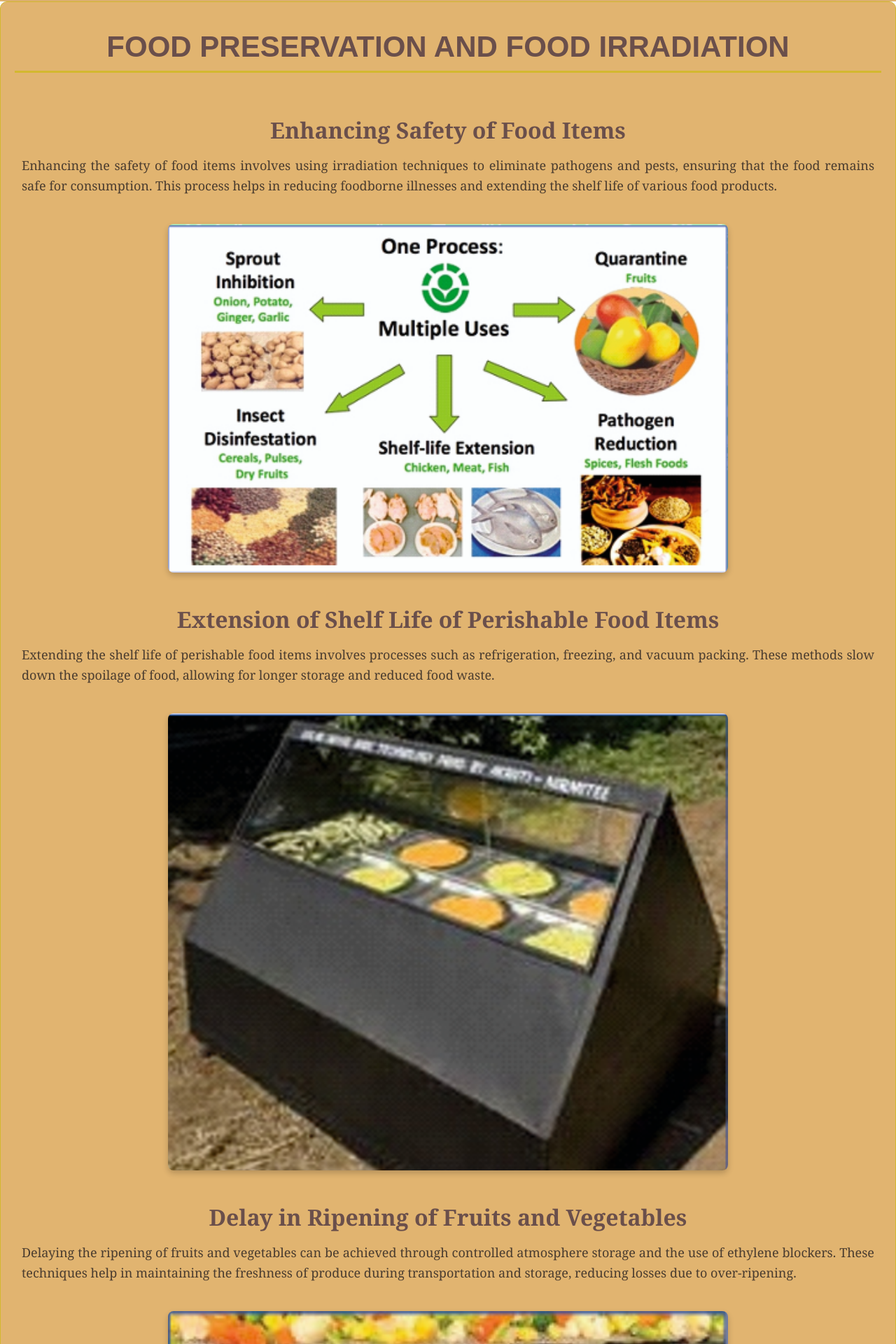
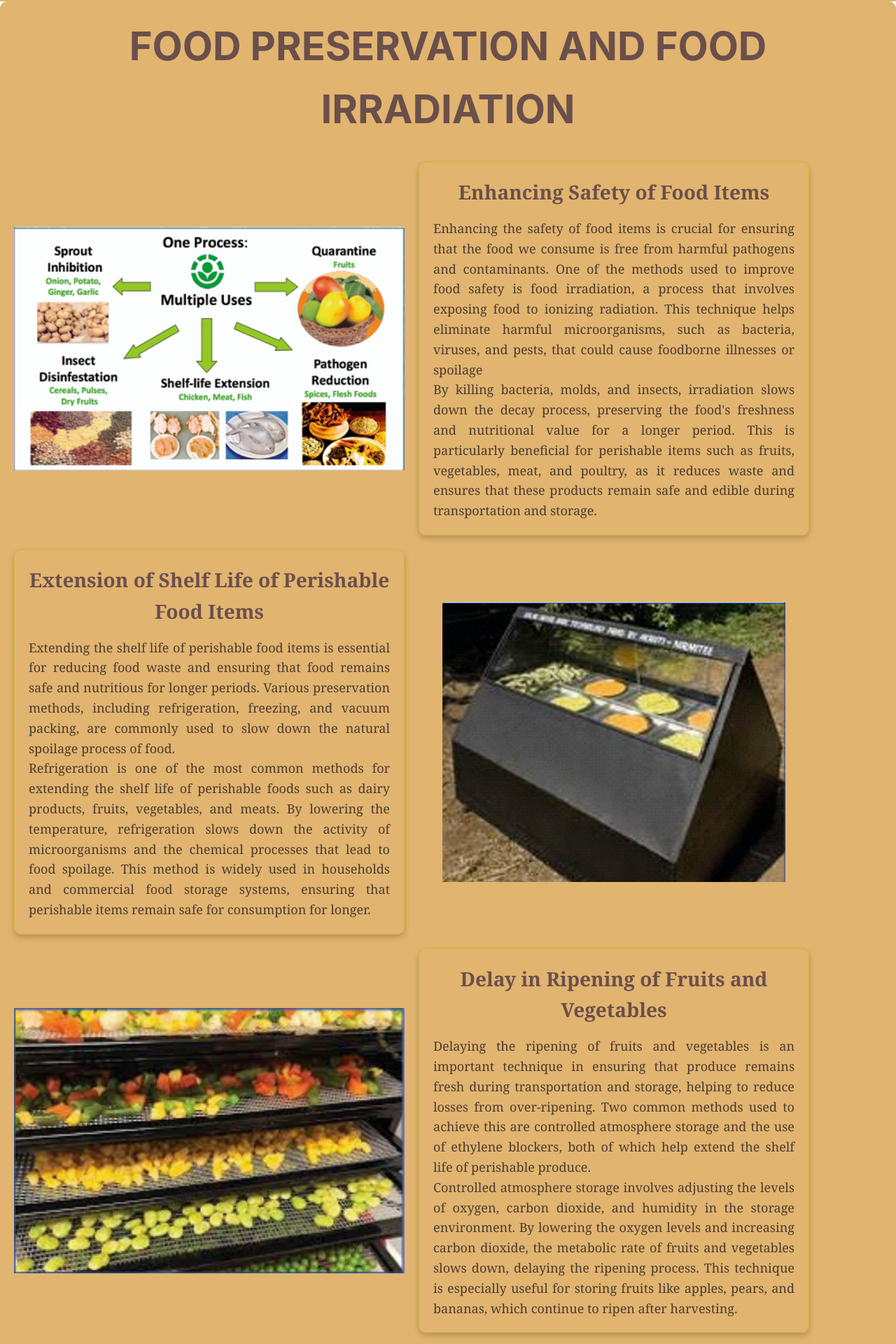
Before and after one commit to yathe/cillage_work, a React (Create React App) app: page /food in a window 1280 px wide. Shown: the part 271-2191 px from the top of the page at 70% size. Built offline with nearby package versions, Linux system fonts and the light colour scheme.

Commit message:
Update Foodprocessing.js

```diff
--- a/src/components/Our Domain/Foodprocessing.js
+++ b/src/components/Our Domain/Foodprocessing.js
@@ -1,80 +1,158 @@
-import React from 'react';
-import ag from '../../photos/f.png';
-import ag1 from '../../photos/f1.png';
-import ag2 from '../../photos/f2.png';
-import Effective from '../../photos/Effective.jpg';
-import Supply from '../../photos/Supply.jpg';
-import ag5 from '../../photos/f5.png';
-import './Foodprocessing.css'; // Import the CSS file
+import React from "react";
+import Slider from "react-slick";
+import "slick-carousel/slick/slick.css";
+import "slick-carousel/slick/slick-theme.css";
+import ag from "../../photos/f.png";
+import ag1 from "../../photos/f1.png";
+import ag2 from "../../photos/f2.png";
+import ag3 from "../../photos/f3.png";
+import ag4 from "../../photos/f4.png";
+import ag5 from "../../photos/f5.png";
+import Effective from "../../photos/Effective.jpg";
+import Supply from "../../photos/Supply.jpg";
+import { useState } from "react";
+import { useEffect } from "react";
+const FoodProcessing = () => {
+  const [windowWidth, setWindowWidth] = useState(window.innerWidth);
 
-function Foodprocessing() {
+  useEffect(() => {
+      const handleResize = () => setWindowWidth(window.innerWidth);
+      window.addEventListener('resize', handleResize);
+
+      return () => window.removeEventListener('resize', handleResize);
+  }, []);
+console.log(windowWidth);
+  const containerStyle = {
+      width: windowWidth > 768 ? '100%' : windowWidth > 480 ? '100%' : '100%',
+      padding: '20px',
+      backgroundColor: '#e1b470',
+      lineHeight: '1.6',
+      color: '#4a3c2f',
+      fontSize: windowWidth > 768 ? '18px' : windowWidth > 480 ? '16px' : '14px',
+      textAlign: 'justify',
+      borderRadius: '10px',
+      boxShadow: '0 4px 8px rgba(0, 0, 0, 0.1)',
+  };
+
+  const headerStyle = {
+      textAlign: 'center',
+      fontSize: windowWidth > 768 ? '28px' : windowWidth > 480 ? '20px' : '15px',
+      color: '#6a4f4b',
+      paddingBottom: '10px',
+      textTransform: 'uppercase',
+  };
+
+  const sectionStyle = {
+      display: 'flex',
+      alignItems: 'center',
+      width: '100%',
+      gap: '20px',
+      marginTop: '20px',
+      marginBottom: '20px',
+      flexDirection: windowWidth > 768 ? 'row' : 'column',
+  };
+
+  const imageAndContentWidth = {
+      width: windowWidth > 768 ? '45%' : '100%',
+  };
+
+  const imageStyle = {
+      ...imageAndContentWidth,
+      height:'400px',
+      objectFit: 'contain',
+      borderRadius: '8px',
+  };
+
+  const contentStyle = {
+      ...imageAndContentWidth,
+      padding: windowWidth > 768 ? '20px' : windowWidth > 480 ? '15px' : '10px',
+      border: '1px solid #d3b82f',
+      borderRadius: '10px',
+      fontFamily: 'Georgia, serif',
+      boxShadow: '0 4px 8px rgba(0, 0, 0, 0.2)',
+  };
+
+  const missionTitleStyle = {
+      fontSize: windowWidth > 768 ? '28px' : windowWidth > 480 ? '24px' : '20px',
+      color: '#6a4f4b',
+      textAlign: 'center',
+      marginBottom: '15px',
+  };
+
   return (
-        <div className="container">
-            <header className="header">
+      <div style={containerStyle}>
+          <header style={headerStyle}>
               <h1>Food Preservation and Food Irradiation</h1>
           </header>
 
-            <section className="focus-section">
-                <h2>Enhancing Safety of Food Items</h2>
+          <div style={sectionStyle}>
+              <img src={ag} alt="Technology Centre" style={imageStyle} />
+              <div style={contentStyle}>
+              <h2 style={missionTitleStyle}>Enhancing Safety of Food Items</h2>
                   <p>
-                    Enhancing the safety of food items involves using irradiation techniques to eliminate pathogens and pests, ensuring that the food remains safe for consumption. This process helps in reducing foodborne illnesses and extending the shelf life of various food products.
+                  Enhancing the safety of food items is crucial for ensuring that the food we consume is free from harmful pathogens and contaminants. One of the methods used to improve food safety is food irradiation, a process that involves exposing food to ionizing radiation. This technique helps eliminate harmful microorganisms, such as bacteria, viruses, and pests, that could cause foodborne illnesses or spoilage
                   </p>
-            </section>
-            <section className="image-section">
-                <img src={ag} alt="Enhancing Safety of Food Items" className="image" />
-            </section>
+                  <p>
+                  By killing bacteria, molds, and insects, irradiation slows down the decay process, preserving the food's freshness and nutritional value for a longer period. This is particularly beneficial for perishable items such as fruits, vegetables, meat, and poultry, as it reduces waste and ensures that these products remain safe and edible during transportation and storage.
+                  </p>
+              </div>
+          </div>
 
-            <section className="focus-section">
-                <h2>Extension of Shelf Life of Perishable Food Items</h2>
+          <div style={sectionStyle}>
+
+              <div style={contentStyle}>
+                  <h2 style={missionTitleStyle}>Extension of Shelf Life of Perishable Food Items</h2>
                   <p>
-                    Extending the shelf life of perishable food items involves processes such as refrigeration, freezing, and vacuum packing. These methods slow down the spoilage of food, allowing for longer storage and reduced food waste.
+                  Extending the shelf life of perishable food items is essential for reducing food waste and ensuring that food remains safe and nutritious for longer periods. Various preservation methods, including refrigeration, freezing, and vacuum packing, are commonly used to slow down the natural spoilage process of food.
                   </p>
-            </section>
-            <section className="image-section">
-                <img src={ag1} alt="Extension of Shelf Life" className="image" />
-            </section>
+                  <p>
+                  Refrigeration is one of the most common methods for extending the shelf life of perishable foods such as dairy products, fruits, vegetables, and meats. By lowering the temperature, refrigeration slows down the activity of microorganisms and the chemical processes that lead to food spoilage. This method is widely used in households and commercial food storage systems, ensuring that perishable items remain safe for consumption for longer.
+                  </p>
+              </div>
+              <img src={ag1} alt="Technology Centre" style={imageStyle} />
+          </div>
+          <div style={sectionStyle}>
+              <img src={ag2} alt="Technology Centre" style={imageStyle} />
+              <div style={contentStyle}>
+              <h2 style={missionTitleStyle}>Delay in Ripening of Fruits and Vegetables</h2>
+                  <p>
 
-            <section className="focus-section">
-                <h2>Delay in Ripening of Fruits and Vegetables</h2>
+Delaying the ripening of fruits and vegetables is an important technique in ensuring that produce remains fresh during transportation and storage, helping to reduce losses from over-ripening. Two common methods used to achieve this are controlled atmosphere storage and the use of ethylene blockers, both of which help extend the shelf life of perishable produce.
+                  </p>
                   <p>
-                    Delaying the ripening of fruits and vegetables can be achieved through controlled atmosphere storage and the use of ethylene blockers. These techniques help in maintaining the freshness of produce during transportation and storage, reducing losses due to over-ripening.
+                  Controlled atmosphere storage involves adjusting the levels of oxygen, carbon dioxide, and humidity in the storage environment. By lowering the oxygen levels and increasing carbon dioxide, the metabolic rate of fruits and vegetables slows down, delaying the ripening process. This technique is especially useful for storing fruits like apples, pears, and bananas, which continue to ripen after harvesting.
                   </p>
-            </section>
-            <section className="image-section">
-                <img src={ag2} alt="Delay in Ripening of Fruits and Vegetables" className="image" />
-            </section>
+              </div>
+          </div>
+          <div style={sectionStyle}>
 
-            <section className="focus-section">
-                <h2>Cost-Effective Transportation Under Refrigeration</h2>
+              <div style={contentStyle}>
+              <h2 style={missionTitleStyle}>Cost-Effective Transportation Under Refrigeration</h2>
+
                   <p>
-                    Cost-effective transportation under refrigeration ensures that perishable food items are kept at optimal temperatures during transit. This helps in maintaining the quality and safety of the food, while also reducing spoilage and extending shelf life.
+                  Cost-effective transportation under refrigeration is essential for preserving the quality and safety of perishable food items during transit. By maintaining optimal temperatures throughout the journey, refrigeration prevents spoilage, slows down the growth of bacteria, and helps extend the shelf life of food products.
                   </p>
-            </section>
-            <section className="image-section">
-                <img src={Effective} alt="Cost-Effective Transportation Under Refrigeration" className="image" />
-            </section>
-
-            <section className="focus-section">
-                <h2>Supply of Food/Water in Emergency Situations</h2>
                   <p>
-                    In emergency situations such as floods or landslides, it is crucial to have a reliable supply of food and water. Food irradiation and preservation techniques ensure that these supplies remain safe and are available when needed the most.
+                  refrigerated transport can help streamline supply chains, enabling produce and other perishables to reach markets that would otherwise be inaccessible or impractical without the ability to keep food fresh during extended transport times. By investing in efficient and well-maintained refrigerated transport, businesses can reduce costs related to food spoilage, improve product quality, and ensure that consumers receive safe, fresh food.
                   </p>
-            </section>
-            <section className="image-section">
-                <img src={Supply} alt="Supply of Food/Water in Emergency Situations" className="image" />
-            </section>
-
-            <section className="focus-section">
-                <h2>Promotion of Self-Help Groups (SHG)</h2>
+              </div>
+              <img src={Effective} alt="Technology Centre" style={imageStyle} />
+          </div>
+          <div style={sectionStyle}>
+              <img src={Supply} alt="Technology Centre" style={imageStyle} />
+              <div style={contentStyle}>
+              <h2 style={missionTitleStyle}>Supply of Food/Water in Emergency Situations</h2>
                   <p>
-                    Promoting self-help groups (SHG) involves providing support for value addition to domestic products and services. This includes assistance with packaging, digital market linkages, and quality certification, helping local communities to enhance their economic opportunities.
+                  In emergency situations, such as floods, landslides, or natural disasters, having a reliable supply of food and water is essential to support affected communities and ensure public health. One of the key challenges during such events is the need to provide food and water that is safe, nutritious, and accessible
                   </p>
-            </section>
-            <section className="image-section">
-                <img src={ag5} alt="Promotion of Self-Help Groups" className="image" />
-            </section>
+                  <p>
+                  Food irradiation involves exposing food to ionizing radiation, which helps eliminate harmful pathogens, bacteria, and pests that could cause foodborne illnesses. This technique not only makes food safer by reducing the risk of contamination but also extends its shelf life, making it ideal for emergency food supplies. Foods that are irradiated, such as grains, meat, and ready-to-eat meals, can be safely stored for longer periods without the need for refrigeration, which is often unavailable during emergencies.
+                  </p>
+              </div>
+          </div>
       </div>
   );
-}
 
-export default Foodprocessing;
+};
+
+export default FoodProcessing;
```
Lines whose indentation alone changed are shown as unchanged.
